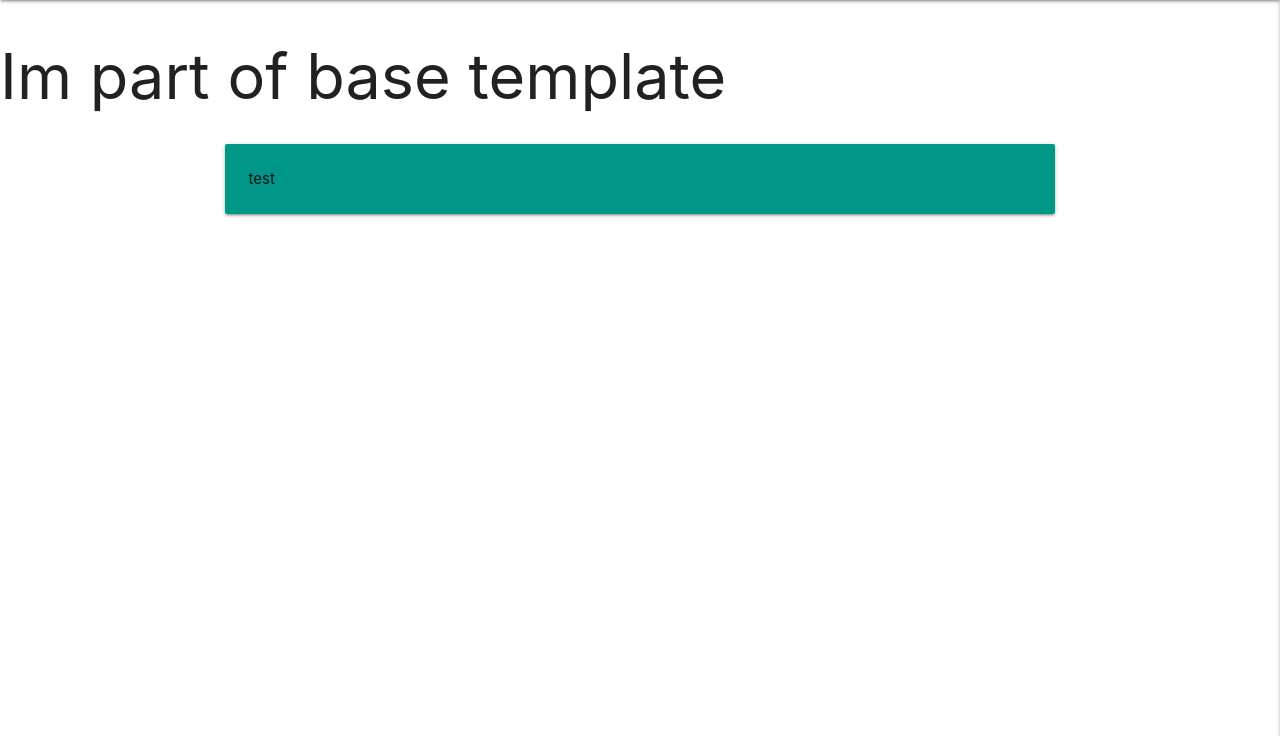
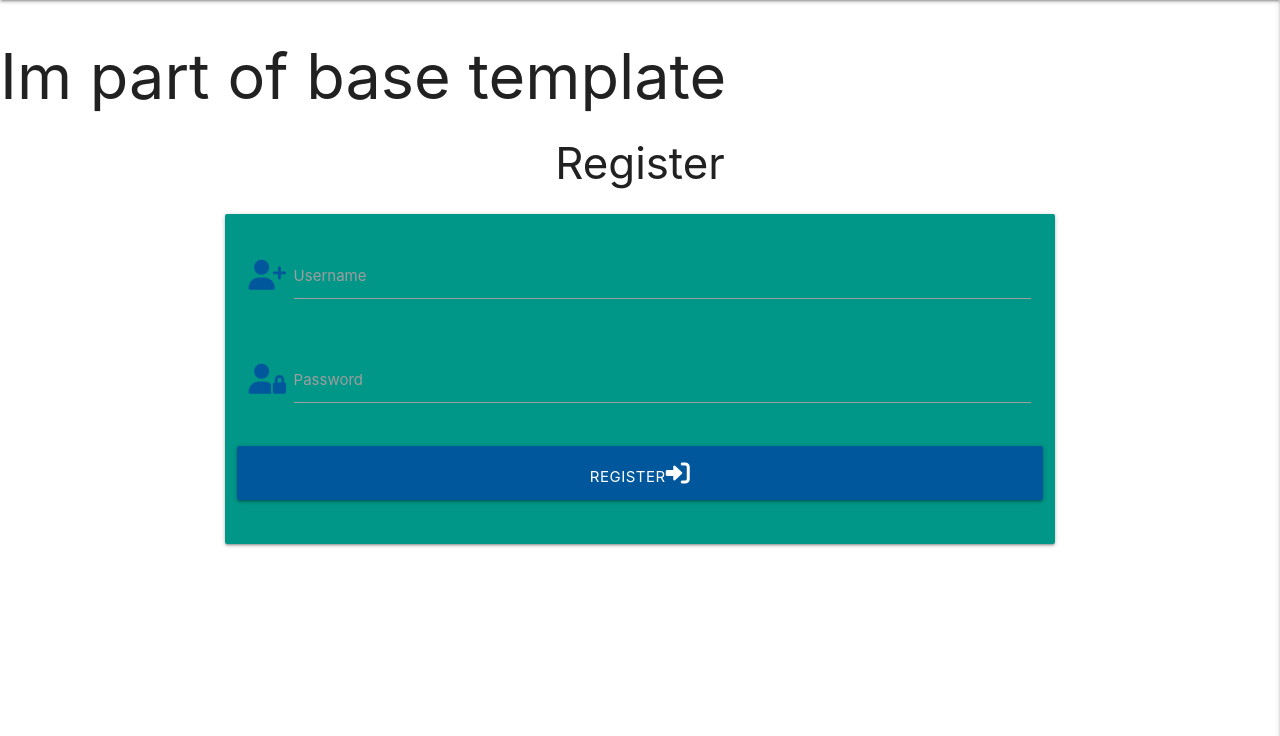
Before and after one commit to benSmith1981/DiveSpotJobs, a Flask app: page /register in a window 1280 px wide. Shown: the part 64-800 px from the top of the page. Run offline with Flask 2, Linux system fonts and the light colour scheme; some libraries are stand-ins or nearby versions.

Commit message:
Regsiter form complete

```diff
--- a/templates/register.html
+++ b/templates/register.html
@@ -2,10 +2,29 @@
 {% extends "base.html" %}
 {% block content %}
 
+<h3 class="center-align">Register</h3>
 <div class="row">
-    <form class="col s12 m8 offset-m2">
+    <form class="col s12 m8 offset-m2" method="POST" action="{{ url_for('register')}}">
         <div class="card-panel teal">
-        <span>test</span>
+            <div class="row">
+                <div class="input-field col s12">
+                    <i class="fas fa-user-plus prefix light-blue-text text-darken-4"></i>
+                    <input id="username" name="username" type="text" class="validate">
+                    <label for="username">Username</label>
+                  </div>
+            </div>
+            <div class="row">
+                <div class="input-field col s12">
+                    <i class="fas fa-user-lock prefix light-blue-text text-darken-4"></i>
+                    <input id="password" name="password" type="password" class="validate">
+                    <label for="password">Password</label>
+                </div>
+            </div>
+            <div class="row">
+                <button type="submit" class="col s12 btn-large light-blue darken-4 text-shadow">
+                    Register<i class="fas fa-sign-in-alt"></i>
+                </button>
+            </div>
         </div>
     </form>
 </div>
```
